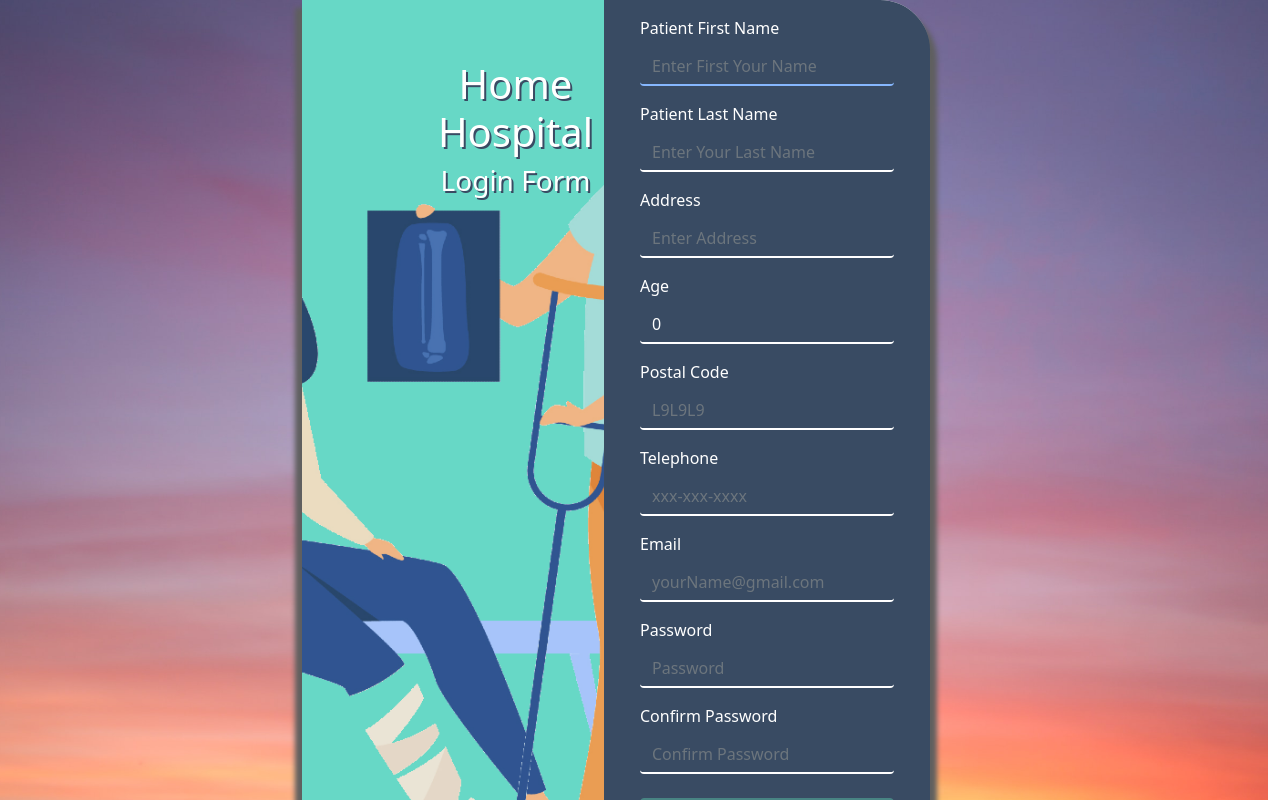
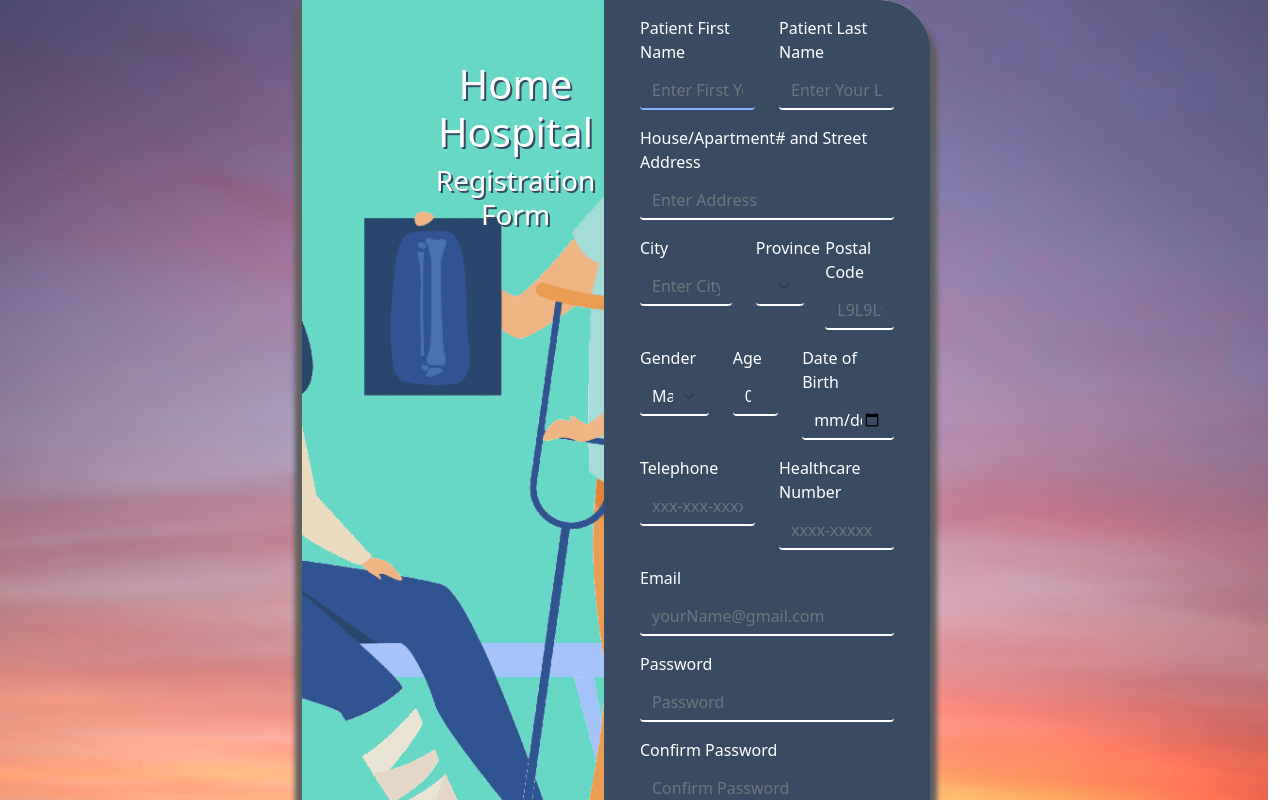
Before and after one commit to liamandaidan/HomeHospital, a React (Create React App) app in the folder HomeHospital-Frontend/hh-front/: page /register in a window 1280 px wide. Shown: the top 800 px of the page. Built offline with nearby package versions, Linux system fonts and the light colour scheme.

Commit message:
add all fields required as per backend scheme to register a patient

```diff
--- a/HomeHospital-Frontend/hh-front/src/components/RegistrationForm.js
+++ b/HomeHospital-Frontend/hh-front/src/components/RegistrationForm.js
@@ -1,5 +1,5 @@
 import React, { useState, useEffect } from "react";
-import { Button, Container, Modal } from "react-bootstrap";
+import { Button, Container, Row, Col, Form } from "react-bootstrap";
 import classes from "./RegistrationForm.module.css";
 import { useNavigate } from "react-router-dom";
 import Axios from "axios";
@@ -11,6 +11,11 @@ function RegistrationForm() {
   const [firstNameValue, setFirstNameValue] = useState("");
   const [lastNameValue, setLastNameValue] = useState("");
   const [addressValue, setAddressValue] = useState("");
+  const [cityValue, setCityValue] = useState("");
+  const [provinceValue, setProvinceValue] = useState("AB");
+  const [genderValue, setGenderValue] = useState("male");
+  const [dobValue, setDOBValue] = useState("");
+  const [hcValue, setHCValue] = useState("");
   const [postalCodeValue, setPostalCodeValue] = useState("");
   const [ageValue, setAgeValue] = useState(0);
   const [phoneValue, setPhoneValue] = useState("");
@@ -19,10 +24,12 @@ function RegistrationForm() {
   const [confirmPasswordValue, setConfirmPasswordValue] = useState("");
   const [validNameValue, setValidNameValue] = useState(false);
   const [validAddressValue, setValidAddressValue] = useState(false);
+  const [validCityValue, setValidCityValue] = useState(false);
   const [validPostalValue, setValidPostalValue] = useState(false);
   const [validPhoneValue, setValidPhoneValue] = useState(false);
   const [validEmailValue, setValidEmailValue] = useState(false);
   const [validAgeValue, setValidAgeValue] = useState(false);
+  const [validHCValue, setValidHCValue] = useState(false);
   const [validPasswordValue, setValidPasswordValue] = useState(false);
   const [validClientFormValue, setValidClientFormValue] = useState(false);
   const [resetAllFormValue, setResetAllFormValue] = useState(false);
@@ -33,10 +40,12 @@ function RegistrationForm() {
     if (
       validNameValue &&
       validAddressValue &&
+      validCityValue &&
       validPostalValue &&
       validPhoneValue &&
       validEmailValue &&
       validPasswordValue &&
+      validHCValue &&
       validAgeValue
     ) {
       setValidClientFormValue(true);
@@ -45,7 +54,9 @@ function RegistrationForm() {
     }
   }, [
     validNameValue,
+    validHCValue,
     validAddressValue,
+    validCityValue,
     validPostalValue,
     validPhoneValue,
     validEmailValue,
@@ -139,6 +150,23 @@ function RegistrationForm() {
     }
   }
 
+  function validateCity() {
+    const pattern = new RegExp("^[a-zA-Z0-9- ]+$");
+    if (cityValue === "" || cityValue === undefined) {
+      document.getElementById("city").classList.add("is-invalid");
+      document.getElementById("city").classList.remove("is-valid");
+      setValidCityValue(false);
+    } else if (pattern.test(cityValue)) {
+      document.getElementById("city").classList.add("is-valid");
+      document.getElementById("city").classList.remove("is-invalid");
+      setValidCityValue(true);
+    } else {
+      document.getElementById("city").classList.add("is-invalid");
+      document.getElementById("city").classList.remove("is-valid");
+      setValidCityValue(false);
+    }
+  }
+
   function validatePostalCode() {
     const pattern = new RegExp("^[a-zA-Z][0-9][a-zA-Z][0-9][a-zA-Z][0-9]$");
     if (pattern.test(postalCodeValue)) {
@@ -163,6 +191,19 @@ function RegistrationForm() {
       document.getElementById("telephone").classList.add("is-invalid");
       document.getElementById("telephone").classList.remove("is-valid");
       setValidPhoneValue(false);
+    }
+  }
+
+  function validateHCnumber() {
+    const pattern = new RegExp("^[0-9]{4}-[0-9]{5}$");
+    if (pattern.test(hcValue)) {
+      document.getElementById("hcNumber").classList.add("is-valid");
+      document.getElementById("hcNumber").classList.remove("is-invalid");
+      setValidHCValue(true);
+    } else {
+      document.getElementById("hcNumber").classList.add("is-invalid");
+      document.getElementById("hcNumber").classList.remove("is-valid");
+      setValidHCValue(false);
     }
   }
 
@@ -217,11 +258,16 @@ function RegistrationForm() {
     Axios.post("http://localhost:4000/api/register", {
       firstName: firstNameValue,
       lastName: lastNameValue,
-      address: addressValue,
-      postal: postalCodeValue,
+      streetAddress: addressValue,
+      cityName: cityValue,
+      provName: provinceValue,
+      postalCode: postalCodeValue,
       phoneNumber: phoneValue,
       email: emailValue,
       age: ageValue,
+      HCnumber: hcValue,
+      gender: genderValue,
+      dateOfBirth: dobValue,
       password: passwordValue,
     }).then((response) => {
       console.log("Registration Successful");
@@ -232,6 +278,8 @@ function RegistrationForm() {
   return (
     <Container>
       <form id="clientForm" action="">
+        <Row>
+          <Col>
             <div>
               <label htmlFor="firstName" className="form-label mt-3 text-white">
                 Patient First Name
@@ -254,6 +302,8 @@ function RegistrationForm() {
                 Please enter a valid First Name
               </div>
             </div>
+          </Col>
+          <Col>
             <div>
               <label htmlFor="lastName" className="form-label mt-3 text-white">
                 Patient Last Name
@@ -271,11 +321,17 @@ function RegistrationForm() {
                 placeholder="Enter Your Last Name"
               />
               <div className="valid-feedback">Looks good!</div>
-          <div className="invalid-feedback">Please enter a valid Last Name</div>
+              <div className="invalid-feedback">
+                Please enter a valid Last Name
               </div>
+            </div>
+          </Col>
+        </Row>
+        <Row>
+          <Col>
             <div>
               <label htmlFor="address" className="form-label mt-3 text-white">
-            Address
+                House/Apartment# and Street Address
               </label>
               <input
                 onBlur={validateAddress}
@@ -290,28 +346,93 @@ function RegistrationForm() {
                 required
               />
               <div className="valid-feedback">Looks good!</div>
-          <div className="invalid-feedback">Please enter a valid Address</div>
+              <div className="invalid-feedback">
+                Please enter a valid Address
               </div>
+            </div>
+          </Col>
+        </Row>
+        <Row>
+          <Col md={5}>
             <div>
-          <label htmlFor="age" className="form-label mt-3 text-white">
-            Age
+              <label htmlFor="City" className="form-label mt-3 text-white">
+                City
               </label>
               <input
-            onBlur={validateAge}
-            type="number"
+                onBlur={validateCity}
+                type="text"
                 className={`form-control bg-transparent text-white shadow-none ${classes.noBorder}`}
-            id="age"
-            name="age"
-            value={ageValue}
-            onChange={(e) => setAgeValue(e.target.value)}
-            placeholder="Enter age"
+                id="city"
+                name="City"
+                value={cityValue}
+                onChange={(e) => setCityValue(e.target.value)}
+                pattern="^[a-zA-Z]+$"
+                placeholder="Enter City"
                 required
               />
               <div className="valid-feedback">Looks good!</div>
-          <div className="invalid-feedback">Must Be 18 years or Older</div>
+              <div className="invalid-feedback">Please enter a valid City</div>
             </div>
+          </Col>
+          <Col md={3}>
             <div>
-          <label htmlFor="postalCode" className="form-label mt-3 text-white">
+              <label htmlFor="Province" className="form-label mt-3 text-white">
+                Province
+              </label>
+              <Form.Select
+                aria-label="select province"
+                id="province"
+                name="province"
+                value={provinceValue}
+                onChange={(e) => setProvinceValue(e.target.value)}
+                required
+                className={`bg-transparent text-white shadow-none ${classes.noBorder}`}
+              >
+                <option style={{ color: "black" }} value="AB" defaultChecked>
+                  AB
+                </option>
+                <option style={{ color: "black" }} value="BC">
+                  BC
+                </option>
+                <option style={{ color: "black" }} value="NB">
+                  NB
+                </option>
+                <option style={{ color: "black" }} value="NL">
+                  NL
+                </option>
+                <option style={{ color: "black" }} value="NT">
+                  NT
+                </option>
+                <option style={{ color: "black" }} value="NS">
+                  NS
+                </option>
+                <option style={{ color: "black" }} value="NU">
+                  NU
+                </option>
+                <option style={{ color: "black" }} value="ON">
+                  ON
+                </option>
+                <option style={{ color: "black" }} value="PE">
+                  PE
+                </option>
+                <option style={{ color: "black" }} value="QC">
+                  QC
+                </option>
+                <option style={{ color: "black" }} value="SK">
+                  SK
+                </option>
+                <option style={{ color: "black" }} value="YT">
+                  YT
+                </option>
+              </Form.Select>
+            </div>
+          </Col>
+          <Col md={4}>
+            <div>
+              <label
+                htmlFor="postalCode"
+                className="form-label mt-3 text-white"
+              >
                 Postal Code
               </label>
               <input
@@ -331,6 +452,74 @@ function RegistrationForm() {
                 Please enter a valid Postal Code eg. T5T5T5
               </div>
             </div>
+          </Col>
+        </Row>
+        <Row>
+          <Col md={4}>
+            <div>
+              <label htmlFor="gender" className="form-label mt-3 text-white">
+                Gender
+              </label>
+              <Form.Select
+                aria-label="select gender"
+                id="gender"
+                name="gender"
+                onChange={(e) => setGenderValue(e.target.value)}
+                required
+                value={genderValue}
+                className={`bg-transparent text-white shadow-none ${classes.noBorder}`}
+              >
+                <option style={{ color: "black" }} value="male" defaultChecked>
+                  Male
+                </option>
+                <option style={{ color: "black" }} value="female">
+                  Female
+                </option>
+                <option style={{ color: "black" }} value="other">
+                  Other
+                </option>
+              </Form.Select>
+            </div>
+          </Col>
+          <Col md={3}>
+            <div>
+              <label htmlFor="age" className="form-label mt-3 text-white">
+                Age
+              </label>
+              <input
+                onBlur={validateAge}
+                type="number"
+                className={`form-control bg-transparent text-white shadow-none ${classes.noBorder}`}
+                id="age"
+                name="age"
+                value={ageValue}
+                onChange={(e) => setAgeValue(e.target.value)}
+                placeholder="Enter age"
+                required
+              />
+              <div className="valid-feedback">Looks good!</div>
+              <div className="invalid-feedback">Must Be 18 years or Older</div>
+            </div>
+          </Col>
+          <Col md={5}>
+            <div>
+              <label htmlFor="dob" className="form-label mt-3 text-white">
+                Date of Birth
+              </label>
+              <Form.Control
+                id="dob"
+                name="dob"
+                onChange={(e) => setDOBValue(e.target.value)}
+                required
+                className={`bg-transparent text-white shadow-none ${classes.noBorder}`}
+                type="date"
+                placeholder="Date of Birth"
+              />
+            </div>
+          </Col>
+        </Row>
+        <Row>
+          <Col>
             <div>
               <label htmlFor="telephone" className="form-label mt-3 text-white">
                 Telephone
@@ -352,6 +541,31 @@ function RegistrationForm() {
                 Please enter a valid Phone number eg. xxx-xxx-xxxx
               </div>
             </div>
+          </Col>
+          <Col>
+            <div>
+              <label htmlFor="hcNumber" className="form-label mt-3 text-white">
+                Healthcare Number
+              </label>
+              <input
+                onBlur={validateHCnumber}
+                type="text"
+                className={`form-control bg-transparent text-white shadow-none ${classes.noBorder}`}
+                id="hcNumber"
+                name="HC"
+                value={hcValue}
+                onChange={(e) => setHCValue(e.target.value)}
+                placeholder="xxxx-xxxxx"
+                pattern="\d{4}[\-]\d{5}"
+                required
+              />
+              <div className="valid-feedback">Looks good!</div>
+              <div className="invalid-feedback">
+                Please enter a valid Healthcare number eg. xxxx-xxxxx
+              </div>
+            </div>
+          </Col>
+        </Row>
         <div>
           <label htmlFor="email" className="form-label mt-3 text-white">
             Email
@@ -386,12 +600,12 @@ function RegistrationForm() {
             value={passwordValue}
             onChange={(e) => setPasswordValue(e.target.value)}
             placeholder="Password"
-            minLength={6}
+            minLength={10}
             required
           />
           <div className="valid-feedback">Looks good!</div>
           <div className="invalid-feedback">
-            Password must be minimum of 6 characters
+            Password must be minimum of 10 characters
           </div>
         </div>
         <div>
@@ -407,7 +621,7 @@ function RegistrationForm() {
             value={confirmPasswordValue}
             onChange={(e) => setConfirmPasswordValue(e.target.value)}
             placeholder="Confirm Password"
-            minLength={5}
+            minLength={10}
             required
           />
           <div className="valid-feedback">Password Match!</div>
--- a/HomeHospital-Frontend/hh-front/src/pages/Register.js
+++ b/HomeHospital-Frontend/hh-front/src/pages/Register.js
@@ -39,7 +39,7 @@ function Register() {
               ></div>
               <div className={classes.title}>
                 <h1>Home Hospital</h1>
-                <h3>Login Form</h3>
+                <h3>Registration Form</h3>
               </div>
             </Col>
             <Col className={classes.rightSide}>
```
Lines whose indentation alone changed are shown as unchanged.
